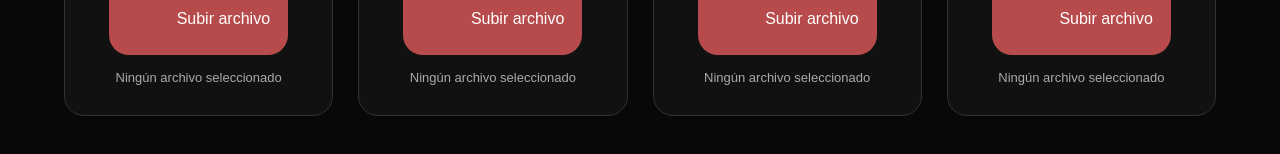
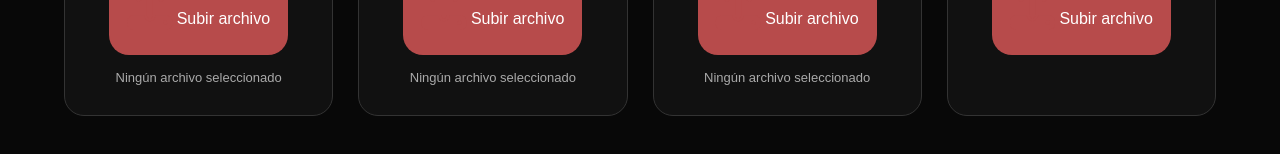
Before and after one commit to roberthchambergo/portafolio-academico, a plain HTML site: page algoritmos.html in a window 1280 px wide. Shown: the part 438-592 px from the top of the page. Drawn offline with Linux system fonts and the light colour scheme.

Commit message:
Update algoritmos.html

```diff
--- a/algoritmos.html
+++ b/algoritmos.html
@@ -325,10 +325,6 @@
                        multiple>
 
             </label>
-
-            <div class="archivo">
-                Ningún archivo seleccionado
-            </div>
 
         </div>
         </div>
```
